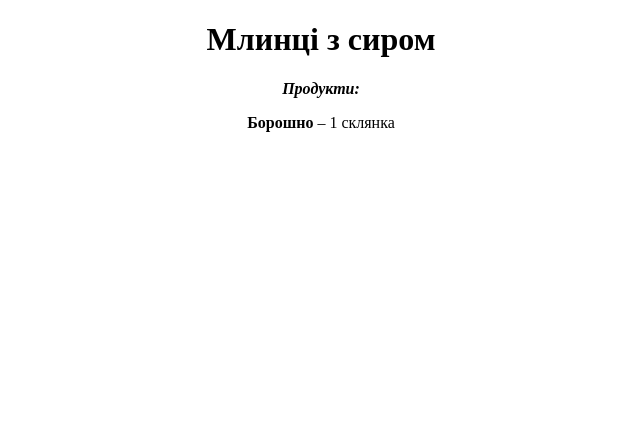
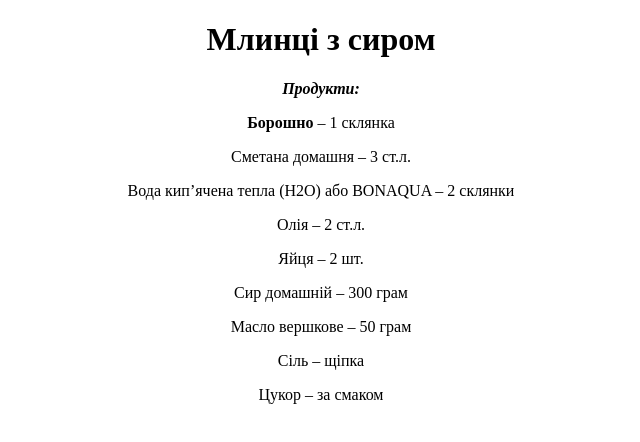
Before and after one commit to KiOGo2805/web-technologies, a plain HTML site: page laba-2/task-1.html in a window 1280 px wide. Shown: the whole page, without its empty margins (319-959 px from the left). Drawn offline with Linux system fonts and the light colour scheme.

Commit message:
add ingredients list to task-1.html

```diff
--- a/laba-2/task-1.html
+++ b/laba-2/task-1.html
@@ -11,6 +11,14 @@
   <p align="center"><b><i>Продукти:</i></b></p>
 
   <p align="center"><b>Борошно</b> – 1 склянка</p>
+  <p align="center">Сметана домашня – 3 ст.л.</p>
+  <p align="center">Вода кип’ячена тепла (H2O) або BONAQUA – 2 склянки</p>
+  <p align="center">Олія – 2 ст.л.</p>
+  <p align="center">Яйця – 2 шт.</p>
+  <p align="center">Сир домашній – 300 грам</p>
+  <p align="center">Масло вершкове – 50 грам</p>
+  <p align="center">Сіль – щіпка</p>
+  <p align="center">Цукор – за смаком</p>
 
 </body>
 </html>
```
